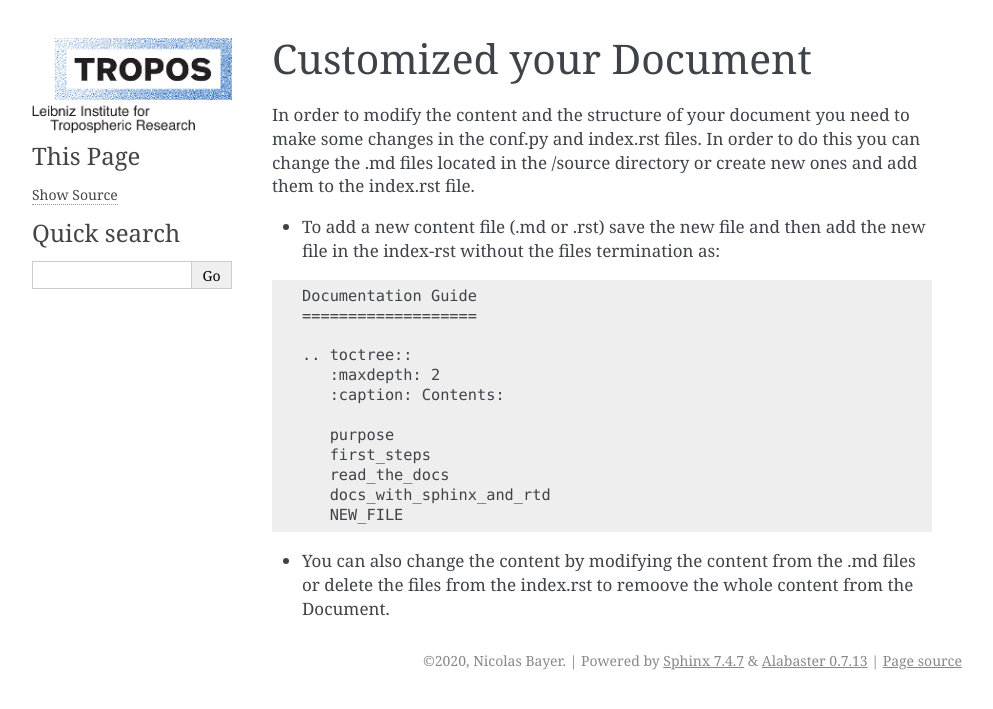
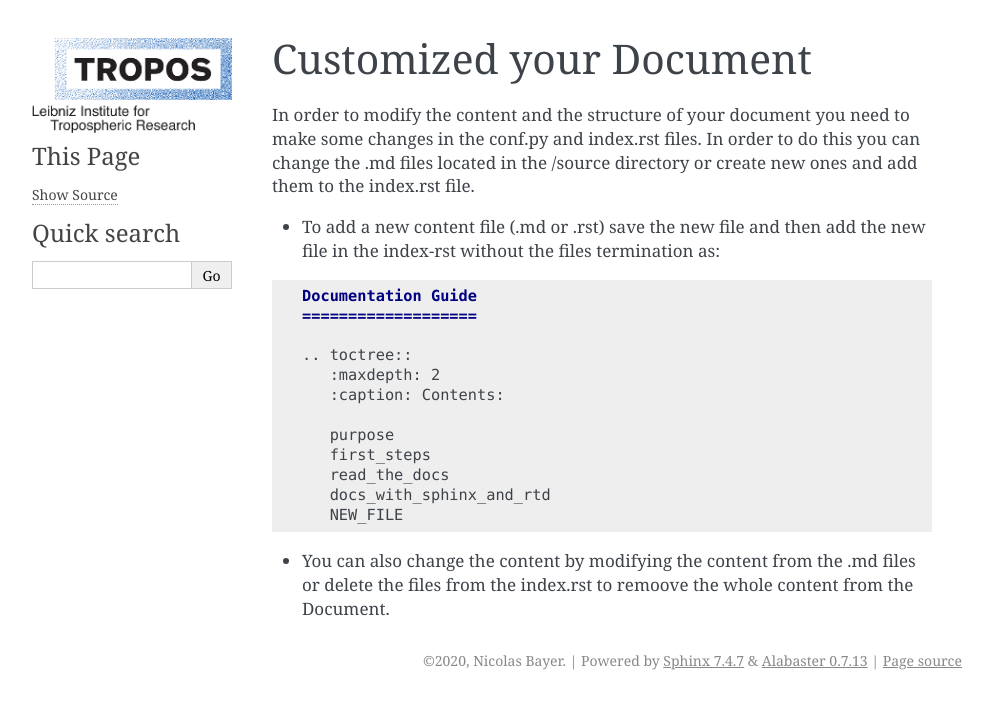
Before and after one commit to nbayer2020/Simple-GitHub-repo-and-ReadTheDocs-set-up-Guide, a Sphinx documentation site: the page built from source/customized.md, in a window 1280 px wide. Shown: the top 709 px of the page, without its empty margins (148-1141 px from the left). Built offline with Sphinx 7.4.7, drawn with Linux system fonts in a browser that asks for light colours.

Commit message:
Update customized.md

````diff
--- a/source/customized.md
+++ b/source/customized.md
@@ -6,7 +6,7 @@ In order to do this you can change the .md files located in the /source director
 * To add a new content file (.md or .rst) save the new file and
 then add the new file in the index-rst without the files termination as:
 
-```.md
+```md
 Documentation Guide
 ===================
 
````
